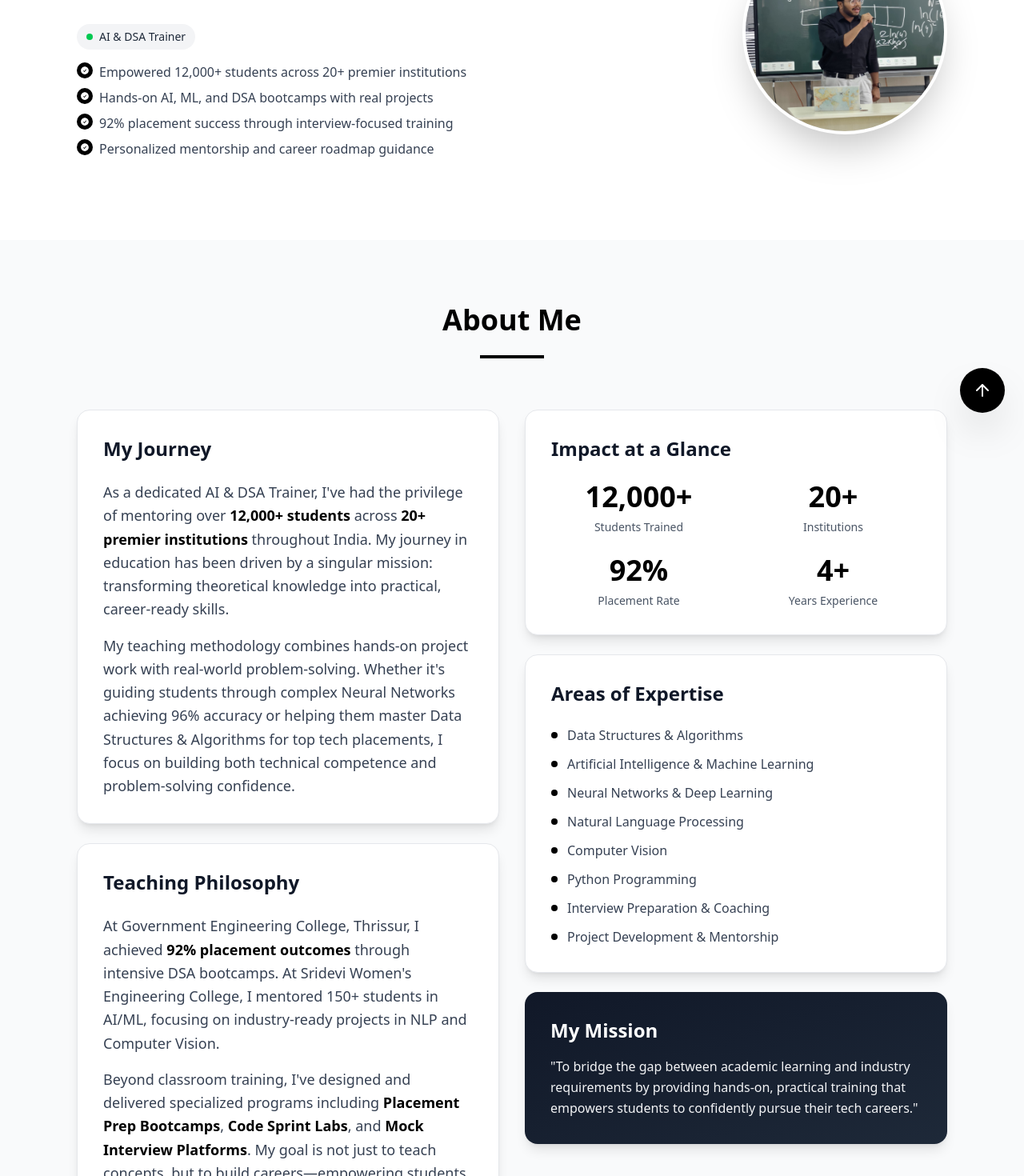
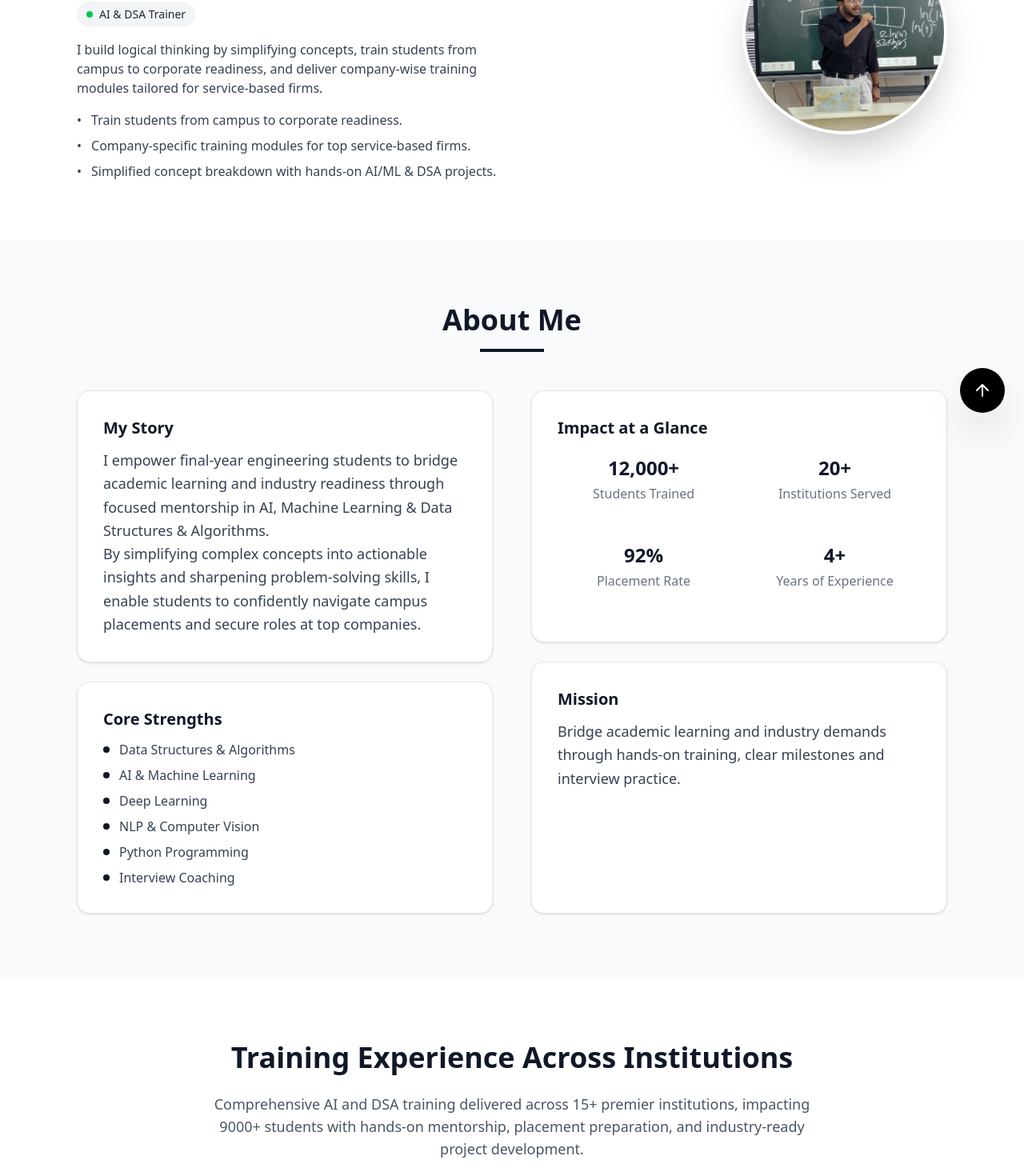
Before and after one commit to srivardhan-kondu/portfolio, a React (Vite) app: page / in a window 1280 px wide. Shown: the part 260-1730 px from the top of the page at 80% size. Built offline with nearby package versions, Linux system fonts and the light colour scheme.

Commit message:
about  section fixed

```diff
--- a/src/components/About.jsx
+++ b/src/components/About.jsx
@@ -1,98 +1,72 @@
 import React from 'react';
+
+const stats = [
+  { label: 'Students Trained', value: '12,000+' },
+  { label: 'Institutions Served', value: '20+' },
+  { label: 'Placement Rate', value: '92%' },
+  { label: 'Years of Experience', value: '4+' }
+];
+
+const skills = [
+  'Data Structures & Algorithms',
+  'AI & Machine Learning',
+  'Deep Learning',
+  'NLP & Computer Vision',
+  'Python Programming',
+  'Interview Coaching'
+];
 
 const About = () => {
   return (
-    <section id="about" className="py-20 bg-gray-50 relative">
+    <section id="about" className="py-16 sm:py-20 bg-gray-50">
       <div className="max-w-6xl mx-auto px-4 sm:px-6 lg:px-8">
-        {/* Section Header */}
-        <div className="text-center mb-16">
-          <h2 className="text-4xl font-bold mb-6 text-black">About Me</h2>
-          <div className="w-20 h-1 bg-black mx-auto"></div>
+        <div className="text-center mb-10 sm:mb-12">
+          <h2 className="text-2xl sm:text-3xl lg:text-4xl font-bold text-gray-900">About Me</h2>
+          <div className="w-16 sm:w-20 h-1 bg-gray-900 mx-auto mt-4"></div>
         </div>
 
-        {/* Content Grid */}
-        <div className="grid lg:grid-cols-2 gap-8 items-start">
-          {/* Left Column - About Content */}
-          <div className="space-y-6">
-            <div className="bg-white rounded-2xl p-8 shadow-lg border border-gray-200">
-              <h3 className="text-2xl font-bold text-gray-900 mb-6">My Journey</h3>
-              <div className="space-y-4 text-gray-700 leading-relaxed text-lg">
-                <p>
-                  As a dedicated AI & DSA Trainer, I've had the privilege of mentoring over <span className="font-semibold text-black">12,000+ students</span> across <span className="font-semibold text-black">20+ premier institutions</span> throughout India. My journey in education has been driven by a singular mission: transforming theoretical knowledge into practical, career-ready skills.
-                </p>
-
-                <p>
-                  My teaching methodology combines hands-on project work with real-world problem-solving. Whether it's guiding students through complex Neural Networks achieving 96% accuracy or helping them master Data Structures & Algorithms for top tech placements, I focus on building both technical competence and problem-solving confidence.
-                </p>
-              </div>
+        <div className="grid grid-cols-1 lg:grid-cols-2 gap-8 lg:gap-12">
+          {/* Left Column */}
+          <div className="space-y-6 flex flex-col items-stretch">
+            <div className="bg-white rounded-2xl p-6 sm:p-8 shadow border border-gray-200 flex flex-col h-full">
+              <h3 className="text-lg sm:text-xl font-semibold text-gray-900 mb-3">My Story</h3>
+              <p className="text-gray-700 leading-relaxed text-base sm:text-lg flex-1">
+                I empower final-year engineering students to bridge academic learning and industry readiness through focused mentorship in AI, Machine Learning & Data Structures & Algorithms.<br />
+                By simplifying complex concepts into actionable insights and sharpening problem-solving skills, I enable students to confidently navigate campus placements and secure roles at top companies.
+              </p>
             </div>
 
-            <div className="bg-white rounded-2xl p-8 shadow-lg border border-gray-200">
-              <h3 className="text-2xl font-bold text-gray-900 mb-6">Teaching Philosophy</h3>
-              <div className="space-y-4 text-gray-700 leading-relaxed text-lg">
-                <p>
-                  At Government Engineering College, Thrissur, I achieved <span className="font-semibold text-black">92% placement outcomes</span> through intensive DSA bootcamps. At Sridevi Women's Engineering College, I mentored 150+ students in AI/ML, focusing on industry-ready projects in NLP and Computer Vision.
-                </p>
-
-                <p>
-                  Beyond classroom training, I've designed and delivered specialized programs including <span className="font-semibold text-black">Placement Prep Bootcamps</span>, <span className="font-semibold text-black">Code Sprint Labs</span>, and <span className="font-semibold text-black">Mock Interview Platforms</span>. My goal is not just to teach concepts, but to build careers—empowering students with the skills, confidence, and practical experience needed to excel in the competitive tech industry.
-                </p>
-              </div>
+            <div className="bg-white rounded-2xl p-6 sm:p-8 shadow border border-gray-200 flex flex-col h-full">
+              <h3 className="text-lg sm:text-xl font-semibold text-gray-900 mb-3">Core Strengths</h3>
+              <ul className="space-y-2 text-gray-700 flex-1">
+                {skills.map((skill, idx) => (
+                  <li key={idx} className="flex items-center gap-3">
+                    <span className="w-2 h-2 bg-gray-900 rounded-full flex-shrink-0"></span>
+                    <span>{skill}</span>
+                  </li>
+                ))}
+              </ul>
             </div>
           </div>
 
-          {/* Right Column - Stats & Highlights */}
-          <div className="space-y-6">
-            {/* Key Statistics */}
-            <div className="bg-white rounded-2xl p-8 shadow-lg border border-gray-200">
-              <h3 className="text-2xl font-bold text-gray-900 mb-6">Impact at a Glance</h3>
-              <div className="grid grid-cols-2 gap-6">
-                <div className="text-center">
-                  <div className="text-4xl font-bold text-black mb-2">12,000+</div>
-                  <div className="text-sm text-gray-600">Students Trained</div>
-                </div>
-                <div className="text-center">
-                  <div className="text-4xl font-bold text-black mb-2">20+</div>
-                  <div className="text-sm text-gray-600">Institutions</div>
-                </div>
-                <div className="text-center">
-                  <div className="text-4xl font-bold text-black mb-2">92%</div>
-                  <div className="text-sm text-gray-600">Placement Rate</div>
-                </div>
-                <div className="text-center">
-                  <div className="text-4xl font-bold text-black mb-2">4+</div>
-                  <div className="text-sm text-gray-600">Years Experience</div>
-                </div>
-              </div>
-            </div>
-
-            {/* Expertise Areas */}
-            <div className="bg-white rounded-2xl p-8 shadow-lg border border-gray-200">
-              <h3 className="text-2xl font-bold text-gray-900 mb-6">Areas of Expertise</h3>
-              <div className="space-y-3">
-                {[
-                  'Data Structures & Algorithms',
-                  'Artificial Intelligence & Machine Learning',
-                  'Neural Networks & Deep Learning',
-                  'Natural Language Processing',
-                  'Computer Vision',
-                  'Python Programming',
-                  'Interview Preparation & Coaching',
-                  'Project Development & Mentorship'
-                ].map((skill, index) => (
-                  <div key={index} className="flex items-center gap-3">
-                    <div className="w-2 h-2 bg-black rounded-full flex-shrink-0"></div>
-                    <span className="text-gray-700 text-base">{skill}</span>
+          {/* Right Column */}
+          <div className="space-y-6 flex flex-col items-stretch">
+            <div className="bg-white rounded-2xl p-6 sm:p-8 shadow border border-gray-200 flex flex-col h-full">
+              <h3 className="text-lg sm:text-xl font-semibold text-gray-900 mb-5">Impact at a Glance</h3>
+              <div className="grid grid-cols-2 gap-y-4 gap-x-6 text-center flex-1">
+                {stats.map((s, idx) => (
+                  <div key={idx}>
+                    <div className="text-xl sm:text-2xl font-bold text-gray-900">{s.value}</div>
+                    <div className="text-sm sm:text-base text-gray-500 mt-1">{s.label}</div>
                   </div>
                 ))}
               </div>
             </div>
 
-            {/* Mission Statement */}
-            <div className="bg-gradient-to-br from-gray-900 to-gray-800 rounded-2xl p-8 shadow-lg text-white">
-              <h3 className="text-2xl font-bold mb-4">My Mission</h3>
-              <p className="text-gray-100 leading-relaxed">
-                "To bridge the gap between academic learning and industry requirements by providing hands-on, practical training that empowers students to confidently pursue their tech careers."
+            <div className="bg-white rounded-2xl p-6 sm:p-8 shadow border border-gray-200 flex flex-col h-full">
+              <h3 className="text-lg sm:text-xl font-semibold text-gray-900 mb-3">Mission</h3>
+              <p className="text-gray-700 leading-relaxed text-base sm:text-lg flex-1">
+                Bridge academic learning and industry demands through hands-on training, clear milestones and interview practice.
               </p>
             </div>
           </div>
--- a/src/components/Hero.jsx
+++ b/src/components/Hero.jsx
@@ -2,71 +2,48 @@ import React from 'react';
 
 const Hero = () => {
   return (
-   <section className="h-[70vh] bg-white flex items-center justify-center pt-20 pb-10 relative overflow-hidden">
+    <section className="h-[70vh] bg-white flex items-center justify-center pt-20 pb-10 relative overflow-hidden">
+      <div className="w-full max-w-6xl mx-auto px-4 sm:px-6 lg:px-8 relative z-10">
+        <div className="grid grid-cols-2 gap-6 items-center">
 
-      <div className="w-full max-w-6xl mx-auto px-4 sm:px-6 lg:px-8 relative z-10">
-
-        {/* Always two columns */}
-        <div className="grid grid-cols-2 gap-4 sm:gap-8 items-center">
-
-          {/* Left Content */}
+          {/* Left */}
           <div className="space-y-4 text-left">
             <h1 className="text-3xl sm:text-4xl lg:text-5xl font-bold text-gray-900 leading-snug">
               Hi, I'm <span className="text-black">Srivardhan Rao</span>
             </h1>
 
-            <div className="inline-flex items-center gap-2 rounded-full bg-gray-100 text-gray-800 px-3 py-1.5 text-sm font-medium">
+            <div className="inline-flex items-center gap-2 rounded-full bg-gray-100 text-gray-800 px-3 py-1.5 text-sm font-medium max-w-max">
               <span className="w-2 h-2 bg-green-500 rounded-full" />
               AI & DSA Trainer
             </div>
 
-            <ul className="space-y-2 text-gray-700 text-sm sm:text-base">
+            <p className="text-gray-700 text-sm sm:text-base max-w-lg">
+              I build logical thinking by simplifying concepts, train students from campus to corporate readiness, and deliver company-wise training modules tailored for service-based firms.
+            </p>
 
-              <li className="flex gap-2 items-start">
-                <span className="inline-flex h-5 w-5 items-center justify-center rounded-full bg-black text-white flex-shrink-0">
-                  <svg xmlns="http://www.w3.org/2000/svg" viewBox="0 0 24 24" fill="currentColor" className="h-3 w-3">
-                    <path fillRule="evenodd" d="M2.25 12c0-5.385 4.365-9.75 9.75-9.75s9.75 4.365 9.75 9.75-4.365 9.75-9.75 9.75S2.25 17.385 2.25 12Zm13.36-1.59a.75.75 0 1 0-1.22-.87l-3.22 4.53-1.56-1.56a.75.75 0 1 0-1.06 1.06l2.25 2.25a.75.75 0 0 0 1.15-.094l3.66-5.32Z" clipRule="evenodd" />
-                  </svg>
-                </span>
-                <span>Empowered 12,000+ students across 20+ premier institutions</span>
+            <ul className="grid grid-cols-1 gap-2 text-gray-700 text-sm sm:text-base">
+              <li className="flex items-start gap-3">
+                •
+                <span>Train students from campus to corporate readiness.</span>
               </li>
+              <li className="flex items-start gap-3">
+                •
+                <span>Company-specific training modules for top service-based firms.</span>
+              </li>
+              <li className="flex items-start gap-3">
+                •
+                <span>Simplified concept breakdown with hands-on AI/ML & DSA projects.</span>
+              </li>
+            </ul>
 
-              <li className="flex gap-2 items-start">
-                <span className="inline-flex h-5 w-5 items-center justify-center rounded-full bg-black text-white flex-shrink-0">
-                  <svg xmlns="http://www.w3.org/2000/svg" viewBox="0 0 24 24" fill="currentColor" className="h-3 w-3">
-                    <path fillRule="evenodd" d="M2.25 12c0-5.385 4.365-9.75 9.75-9.75s9.75 4.365 9.75 9.75-4.365 9.75-9.75 9.75S2.25 17.385 2.25 12Zm13.36-1.59a.75.75 0 1 0-1.22-.87l-3.22 4.53-1.56-1.56a.75.75 0 1 0-1.06 1.06l2.25 2.25a.75.75 0 0 0 1.15-.094l3.66-5.32Z" clipRule="evenodd" />
-                  </svg>
-                </span>
-                <span>Hands-on AI, ML, and DSA bootcamps with real projects</span>
-              </li>
-
-              <li className="flex gap-2 items-start">
-                <span className="inline-flex h-5 w-5 items-center justify-center rounded-full bg-black text-white flex-shrink-0">
-                  <svg xmlns="http://www.w3.org/2000/svg" viewBox="0 0 24 24" fill="currentColor" className="h-3 w-3">
-                    <path fillRule="evenodd" d="M2.25 12c0-5.385 4.365-9.75 9.75-9.75s9.75 4.365 9.75 9.75-4.365 9.75-9.75 9.75S2.25 17.385 2.25 12Zm13.36-1.59a.75.75 0 1 0-1.22-.87l-3.22 4.53-1.56-1.56a.75.75 0 1 0-1.06 1.06l2.25 2.25a.75.75 0 0 0 1.15-.094l3.66-5.32Z" clipRule="evenodd" />
-                  </svg>
-                </span>
-                <span>92% placement success through interview-focused training</span>
-              </li>
-
-              <li className="flex gap-2 items-start">
-                <span className="inline-flex h-5 w-5 items-center justify-center rounded-full bg-black text-white flex-shrink-0">
-                  <svg xmlns="http://www.w3.org/2000/svg" viewBox="0 0 24 24" fill="currentColor" className="h-3 w-3">
-                    <path fillRule="evenodd" d="M2.25 12c0-5.385 4.365-9.75 9.75-9.75s9.75 4.365 9.75 9.75-4.365 9.75-9.75 9.75S2.25 17.385 2.25 12Zm13.36-1.59a.75.75 0 1 0-1.22-.87l-3.22 4.53-1.56-1.56a.75.75 0 1 0-1.06 1.06l2.25 2.25a.75.75 0 0 0 1.15-.094l3.66-5.32Z" clipRule="evenodd" />
-                  </svg>
-                </span>
-                <span>Personalized mentorship and career roadmap guidance</span>
-              </li>
-
-            </ul>
           </div>
 
-          {/* Right Image */}
+          {/* Right - profile image */}
           <div className="flex justify-end">
-            <div className="w-24 h-24 sm:w-36 sm:h-36 lg:w-64 lg:h-64 bg-gray-200 rounded-full overflow-hidden border-4 border-white shadow-2xl flex items-center justify-center">
+            <div className="w-24 h-24 sm:w-36 sm:h-36 md:w-48 md:h-48 lg:w-64 lg:h-64 bg-gray-200 rounded-full overflow-hidden border-4 border-white shadow-2xl flex items-center justify-center">
               <img
                 src="/profile-img.jpg"
-                alt="Profile"
+                alt="Srivardhan Rao"
                 className="w-full h-full object-cover"
                 onError={(e) => {
                   e.target.style.display = 'none';
```
